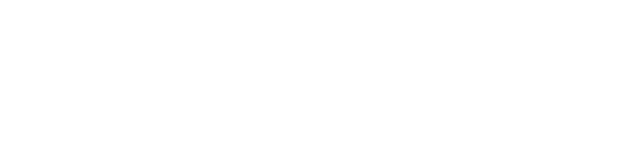
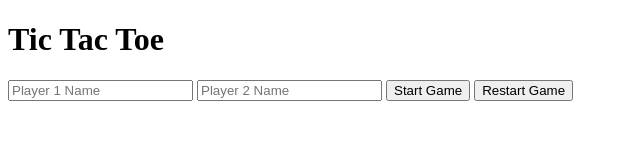
Before and after one commit to michaelbasileios/OP-tictactoe, a plain HTML site: page index.html in a window 1280 px wide. Shown: the whole page, without its empty margins (0-640 px from the left). Drawn offline with Linux system fonts and the light colour scheme.

Commit message:
Create html skeleton

```diff
--- a/index.html
+++ b/index.html
@@ -8,6 +8,15 @@
     <script src="script.js" defer></script>
 </head>
 <body>
-
+    <h1>Tic Tac Toe</h1>
+    <div id="gameboard"></div>
+    <div id="controls">
+        <input type="text" id="player1" placeholder="Player 1 Name">
+        <input type="text" id="player2" placeholder="Player 2 Name">
+        <button id="start-button">Start Game</button>
+        <button id="restart-button">Restart Game</button>
+    </div>
+    <div id="message"></div>
+    <div id="result-display"></div>
 </body>
 </html>
```
